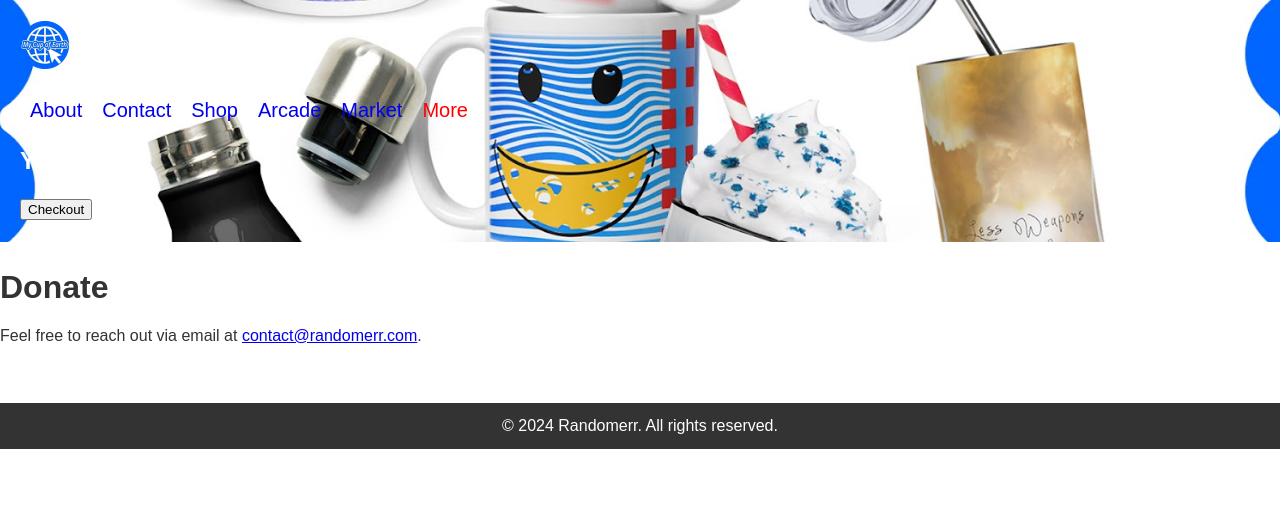
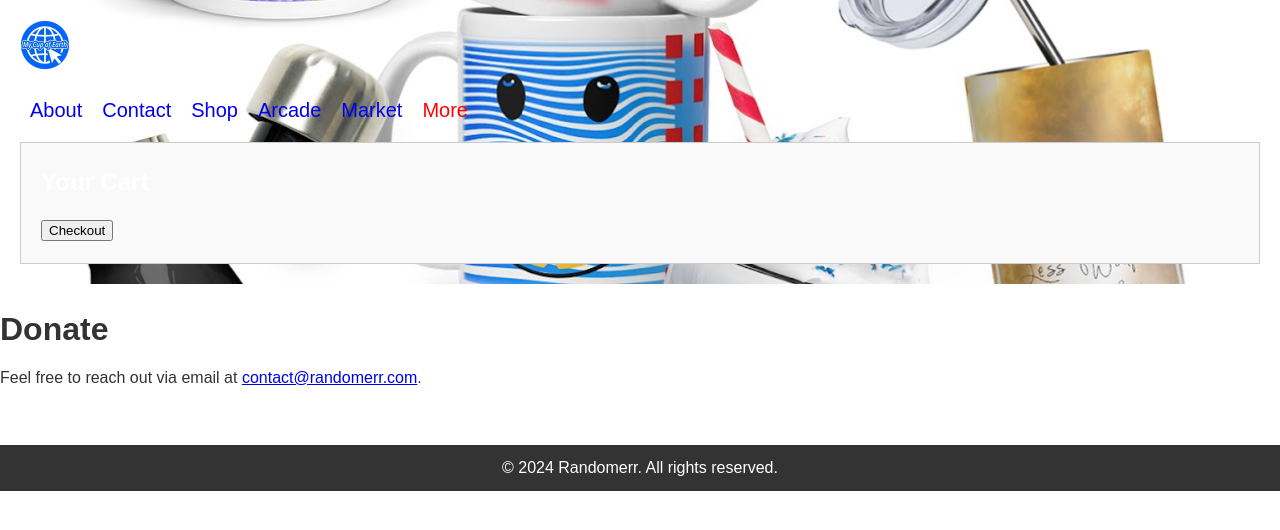
Before and after one commit to m-cochran/Randomerr, a Jekyll site: the page built from donate.md, in a window 1280 px wide. Shown: the top 530 px of the page. Built offline with Jekyll 4.4.1, drawn with Linux system fonts in a browser that asks for light colours.

Commit message:
Update styles.css

```diff
--- a/assets/css/styles.css
+++ b/assets/css/styles.css
@@ -467,6 +467,28 @@
 
 
 
+#cart-container {
+  border: 1px solid #ccc;
+  padding: 20px;
+  background: #f9f9f9;
+}
+
+#cart-items li {
+  display: flex;
+  justify-content: space-between;
+  margin-bottom: 10px;
+}
+
+.cart-item-thumbnail {
+  width: 50px;
+  height: 50px;
+}
+
+.cart-item-name,
+.cart-item-quantity,
+.cart-item-price {
+  margin-left: 10px;
+}
 
 
 
```
